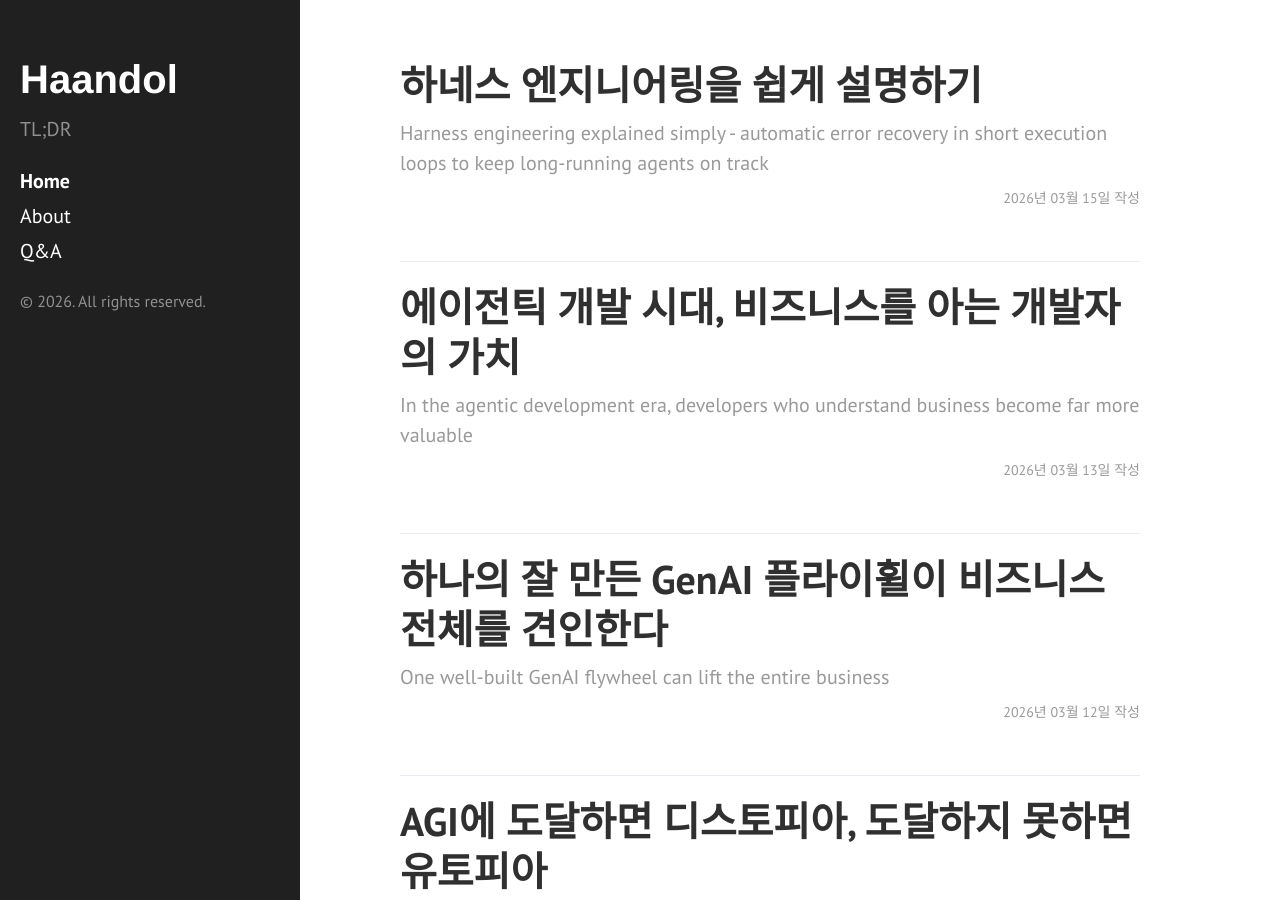
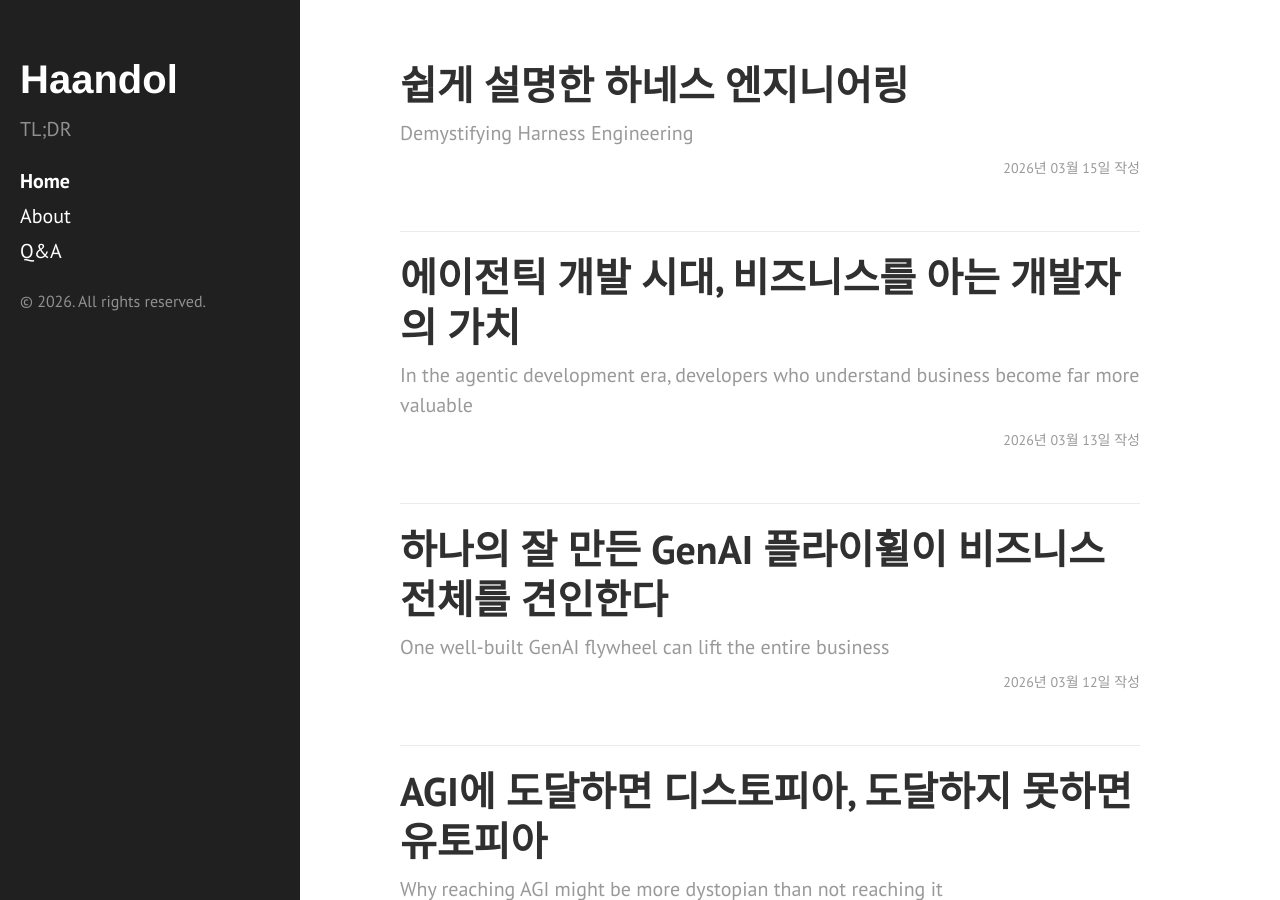
Before and after one commit to haandol/haandol.github.com, a Jekyll site: the page built from index.html, in a window 1280 px wide and 900 px high. Built offline with Jekyll 4.4.1, drawn with Linux system fonts in a browser that asks for light colours; the list of posts is cut into pages by our own code.

Commit message:
simplify harness engineering article title and excerpt
Co-Authored-By: Claude Opus 4.6 <noreply@anthropic.com>

```diff
--- a/_posts/2026-03-15-harness-engineering-beyond-context-engineering.md
+++ b/_posts/2026-03-15-harness-engineering-beyond-context-engineering.md
@@ -1,7 +1,7 @@
 ---
 layout: post
-title: 하네스 엔지니어링을 쉽게 설명하기
-excerpt: Harness engineering explained simply - automatic error recovery in short execution loops to keep long-running agents on track
+title: 쉽게 설명한 하네스 엔지니어링
+excerpt: Demystifying Harness Engineering
 author: haandol
 email: ldg55d@gmail.com
 tags: ai agent harness-engineering context-engineering prompt-engineering agentic-development long-running-agent
```
